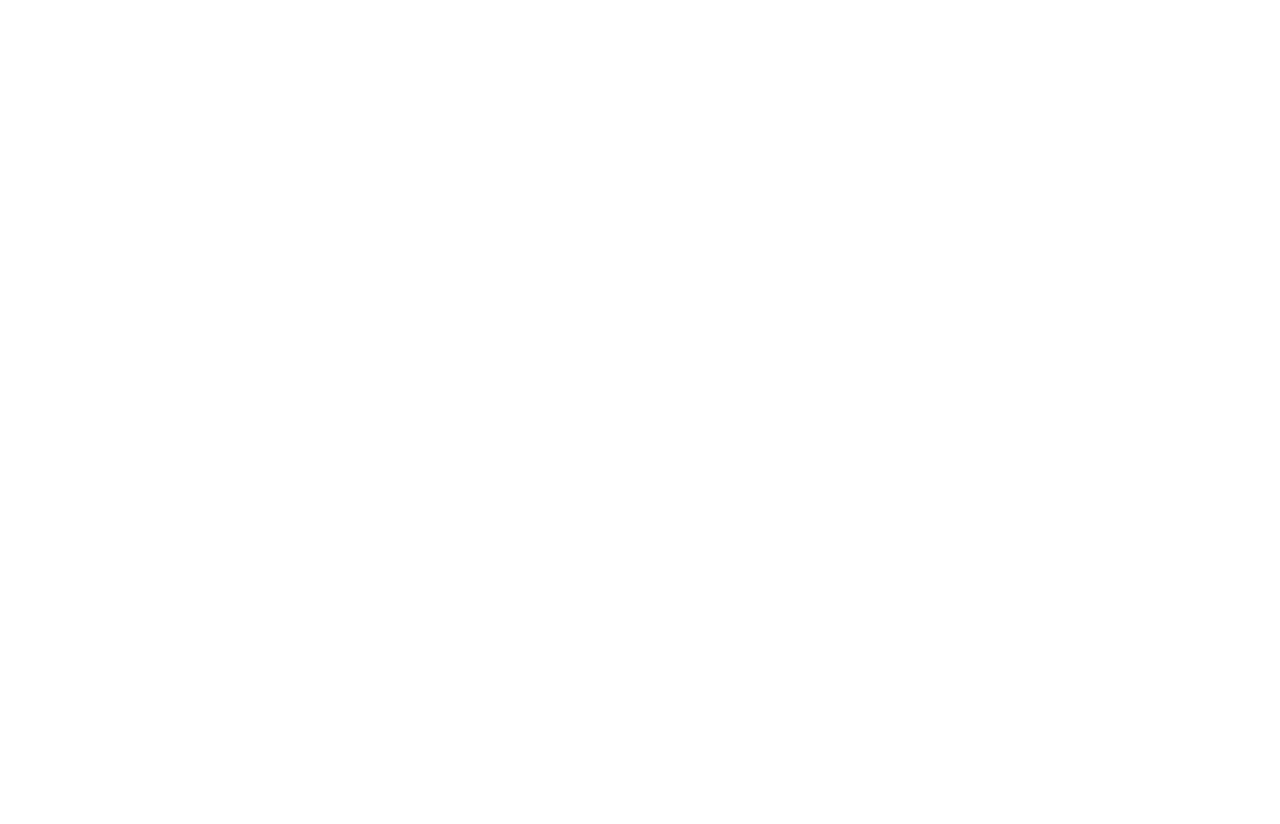
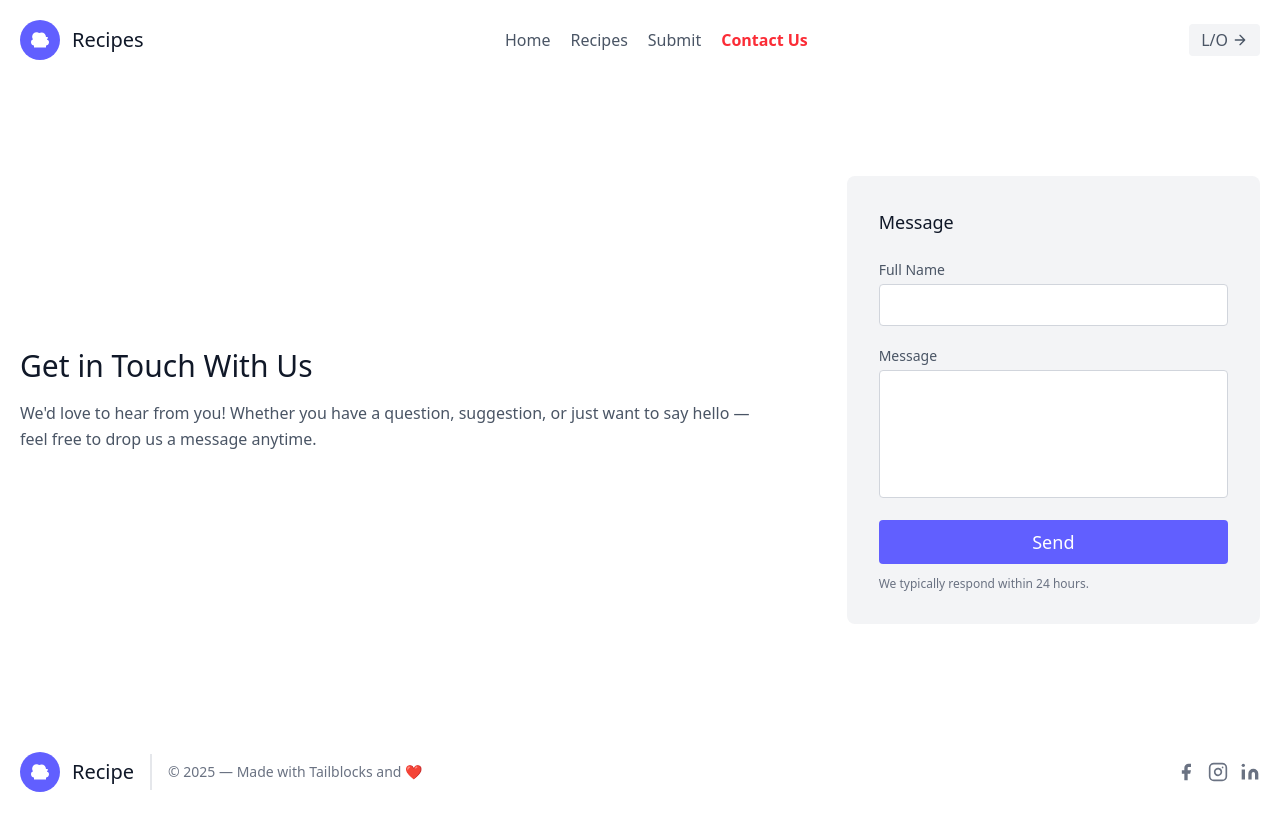
Before and after one commit to Aashirwad10/Recipe-api, a React (Vite) app in the folder frontend/: page /contact in a window 1280 px wide. Before the commit this address had no page. Before the commit the page ends 800 px from the top, so only its background shows below. Built offline with nearby package versions, Linux system fonts and the light colour scheme.

Commit message:
Contact Us Page added

```diff
--- a/frontend/src/App.jsx
+++ b/frontend/src/App.jsx
@@ -3,6 +3,7 @@
 import Home from './pages/Home';
 import Recipe from './pages/Recipe';
 import Submit from './pages/Submit';
+import ContactUs from './pages/ContactUs';
 
 function App() {
   return (
@@ -11,6 +12,7 @@
         <Route path="/" element={<Home />} />
         <Route path="/recipes" element={<Recipe />} />
         <Route path="/submit" element={<Submit />} />
+        <Route path="/contact" element={<ContactUs />} />
         {/* Add more routes here */}
       </Routes>
     </Router>
--- /dev/null
+++ b/frontend/src/pages/ContactUs.jsx
@@ -0,0 +1,66 @@
+import React from "react";
+import "../App.css";
+import Header from '../components/Header';
+import Footer from '../components/Footer';
+
+const ContactUs = () => {
+  return (
+    <>
+    <Header />
+
+    <section className="text-gray-600 body-font">
+      <div className="container px-5 py-24 mx-auto flex flex-wrap items-center">
+        {/* Left Side Text */}
+        <div className="lg:w-3/5 md:w-1/2 md:pr-16 lg:pr-0 pr-0">
+          <h1 className="title-font font-medium text-3xl text-gray-900">
+            Get in Touch With Us
+          </h1>
+          <p className="leading-relaxed mt-4">
+            We'd love to hear from you! Whether you have a question, suggestion, or just want to say hello — feel free to drop us a message anytime.
+          </p>
+        </div>
+
+        {/* Contact Form */}
+        <div className="lg:w-2/6 md:w-1/2 bg-gray-100 rounded-lg p-8 flex flex-col md:ml-auto w-full mt-10 md:mt-0">
+          <h2 className="text-gray-900 text-lg font-medium title-font mb-5">Message</h2>
+
+          <div className="relative mb-4">
+            <label htmlFor="full-name" className="leading-7 text-sm text-gray-600">
+              Full Name
+            </label>
+            <input
+              type="text"
+              id="full-name"
+              name="full-name"
+              className="w-full bg-white rounded border border-gray-300 focus:border-indigo-500 focus:ring-2 focus:ring-indigo-200 text-base outline-none text-gray-700 py-1 px-3 leading-8 transition-colors duration-200 ease-in-out"
+            />
+          </div>
+
+          <div className="relative mb-4">
+            <label htmlFor="message" className="leading-7 text-sm text-gray-600">
+              Message
+            </label>
+            <textarea
+              id="message"
+              name="message"
+              className="w-full bg-white rounded border border-gray-300 focus:border-indigo-500 focus:ring-2 focus:ring-indigo-200 h-32 text-base outline-none text-gray-700 py-1 px-3 resize-none leading-6 transition-colors duration-200 ease-in-out"
+            ></textarea>
+          </div>
+
+          <button className="text-white bg-indigo-500 border-0 py-2 px-8 focus:outline-none hover:bg-indigo-600 rounded text-lg">
+            Send
+          </button>
+
+          <p className="text-xs text-gray-500 mt-3">
+            We typically respond within 24 hours.
+          </p>
+        </div>
+      </div>
+    </section>
+
+    <Footer />
+    </>
+  );
+};
+
+export default ContactUs;
```
